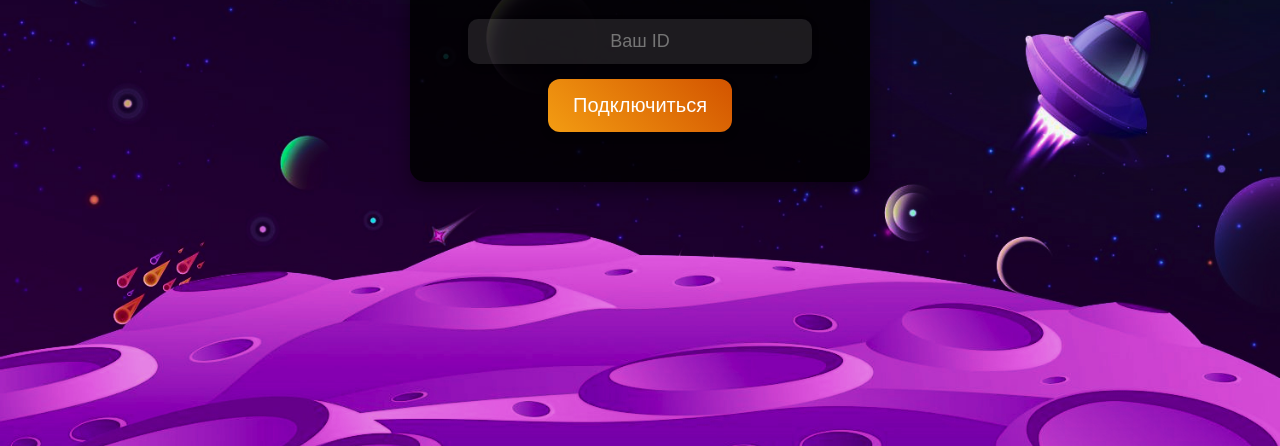
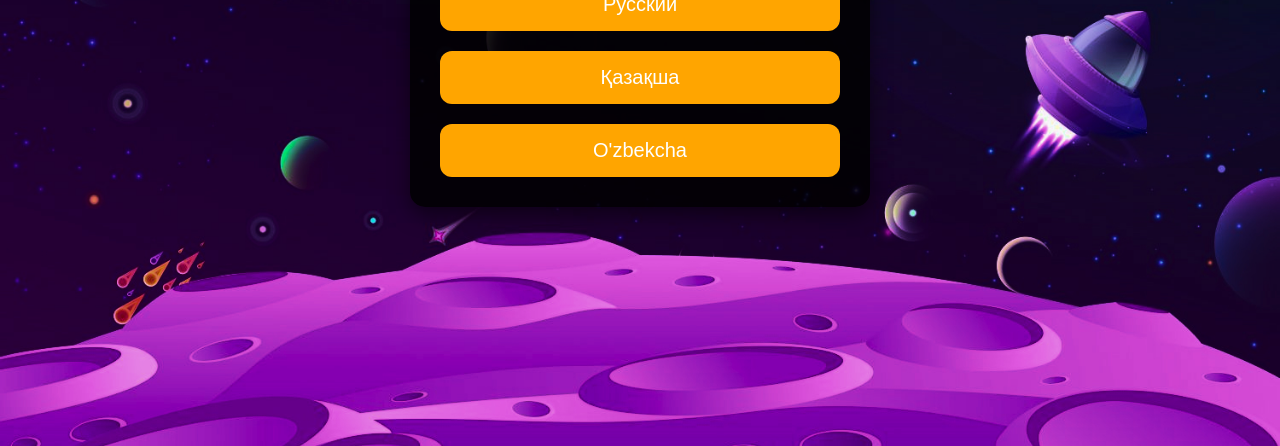
Before and after one commit to luacreate/minestest, a website: page index.html in a window 1280 px wide. Shown: the part 354-800 px from the top of the page. Drawn offline with Linux system fonts and the light colour scheme.

Commit message:
Update index.html

```diff
--- a/index.html
+++ b/index.html
@@ -25,21 +25,26 @@
             background: rgba(0, 0, 0, 0.85);
             padding: 30px;
             border-radius: 15px;
-            box-shadow: 0 8px 20px rgba(0, 0, 0, 0.4);
+            box-shadow: 0 8px 20px rgba(0, 0, 0, 0.5);
             text-align: center;
             max-width: 400px;
             width: 100%;
         }
+        .language-buttons {
+            display: flex;
+            flex-direction: column;
+            gap: 20px;
+        }
         .button {
-            background: linear-gradient(45deg, #f39c12, #d35400);
+            background-color: orange;
             border: none;
             color: white;
             padding: 15px 25px;
             font-size: 20px;
             cursor: pointer;
             border-radius: 12px;
-            transition: all 0.4s ease;
-            box-shadow: 0 4px 8px rgba(0, 0, 0, 0.2);
+            transition: all 0.3s ease;
+            width: 100%;
         }
         .button:hover {
             background-color: #e67e22;
@@ -55,7 +60,6 @@
             background: rgba(255, 255, 255, 0.1);
             color: white;
             font-size: 18px;
-            box-shadow: 0 3px 6px rgba(0, 0, 0, 0.3);
         }
         #message {
             margin-top: 20px;
@@ -64,14 +68,26 @@
     </style>
 </head>
 <body>
-    <div class="container">
+    <div class="container" id="languageSelection">
+        <h2>Выберите язык</h2>
+        <div class="language-buttons">
+            <button class="button" onclick="selectLanguage('ru')">Русский</button>
+            <button class="button" onclick="selectLanguage('kz')">Қазақша</button>
+            <button class="button" onclick="selectLanguage('uz')">O'zbekcha</button>
+        </div>
+    </div>
+
+    <div class="container" id="appContainer" style="display: none;">
         <h2 id="headerText">Введите ваш ID</h2>
         <input type="text" id="userIdInput" placeholder="Ваш ID">
-        <button class="button" onclick="checkAccess()">Подключиться</button>
+        <button class="button" onclick="checkAccess()" id="connectButton">Подключиться</button>
         <p id="message"></p>
     </div>
 
     <script>
+        const scriptURL = 'https://script.google.com/macros/s/AKfycbyAYX6P32DPnxXSav4Du073jAHDGuIlxOHgRwGtcGEC-ZMFa6d92p8SP_wBGPsMVv7p/exec';
+        let selectedLanguage;
+
         const translations = {
             ru: {
                 header: "Введите ваш ID",
@@ -99,7 +115,19 @@
             }
         };
 
-        let selectedLanguage = 'ru';
+        function selectLanguage(language) {
+            selectedLanguage = language;
+            applyLanguage(language);
+            document.getElementById('languageSelection').style.display = 'none';
+            document.getElementById('appContainer').style.display = 'block';
+        }
+
+        function applyLanguage(language) {
+            const texts = translations[language];
+            document.getElementById('headerText').textContent = texts.header;
+            document.getElementById('userIdInput').placeholder = texts.placeholder;
+            document.getElementById('connectButton').textContent = texts.button;
+        }
 
         async function checkAccess() {
             const userId = document.getElementById('userIdInput').value;
@@ -112,28 +140,21 @@
             }
 
             try {
-                // Запрос к вашему Google Apps Script для получения данных
-                const response = await fetch('https://script.google.com/macros/s/AKfycbyAYX6P32DPnxXSav4Du073jAHDGuIlxOHgRwGtcGEC-ZMFa6d92p8SP_wBGPsMVv7p/exec');
+                const response = await fetch(`${scriptURL}?userId=${userId}`);
                 const users = await response.json();
 
-                // Найти пользователя по введённому ID
-                const user = users.find(u => u.userId.toString() === userId);
+                const userExists = users.some(user => user.userId.toString() === userId);
 
-                if (user) {
-                    if (user.isAdmin) {
-                        // Если админ, перенаправляем на admin.html
-                        window.location.href = 'admin.html';
-                    } else {
-                        // Если обычный пользователь, определяем платформу и язык
-                        const userAgent = navigator.userAgent || navigator.vendor || window.opera;
-                        let platform = (/iPad|iPhone|iPod/.test(userAgent) && !window.MSStream) ? 'mines-ios' : 'mines-android-pc';
-                        window.location.href = `${platform}/${selectedLanguage}.html`;
-                    }
+                if (userExists) {
+                    // Перенаправление на нужную страницу в зависимости от устройства
+                    const userAgent = navigator.userAgent || navigator.vendor || window.opera;
+                    let platform = (/iPad|iPhone|iPod/.test(userAgent) && !window.MSStream) ? 'mines-ios' : 'mines-android-pc';
+                    window.location.href = `${platform}/${selectedLanguage}.html`;
                 } else {
                     messageElem.textContent = texts.accessDenied;
                 }
             } catch (error) {
-                console.error('Ошибка при загрузке данных:', error);
+                console.error('Ошибка при проверке ID:', error);
                 messageElem.textContent = texts.error;
             }
         }
```
